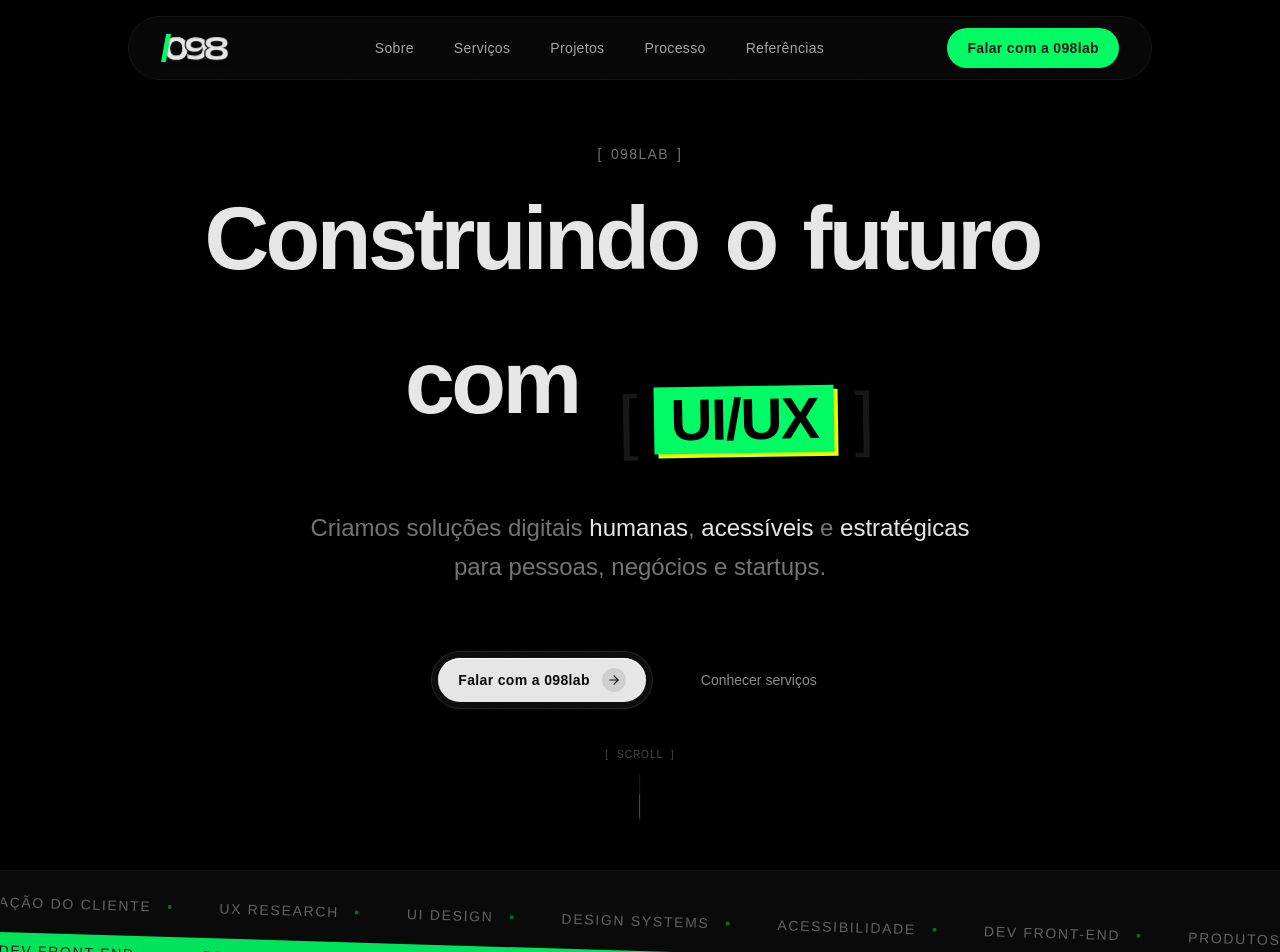
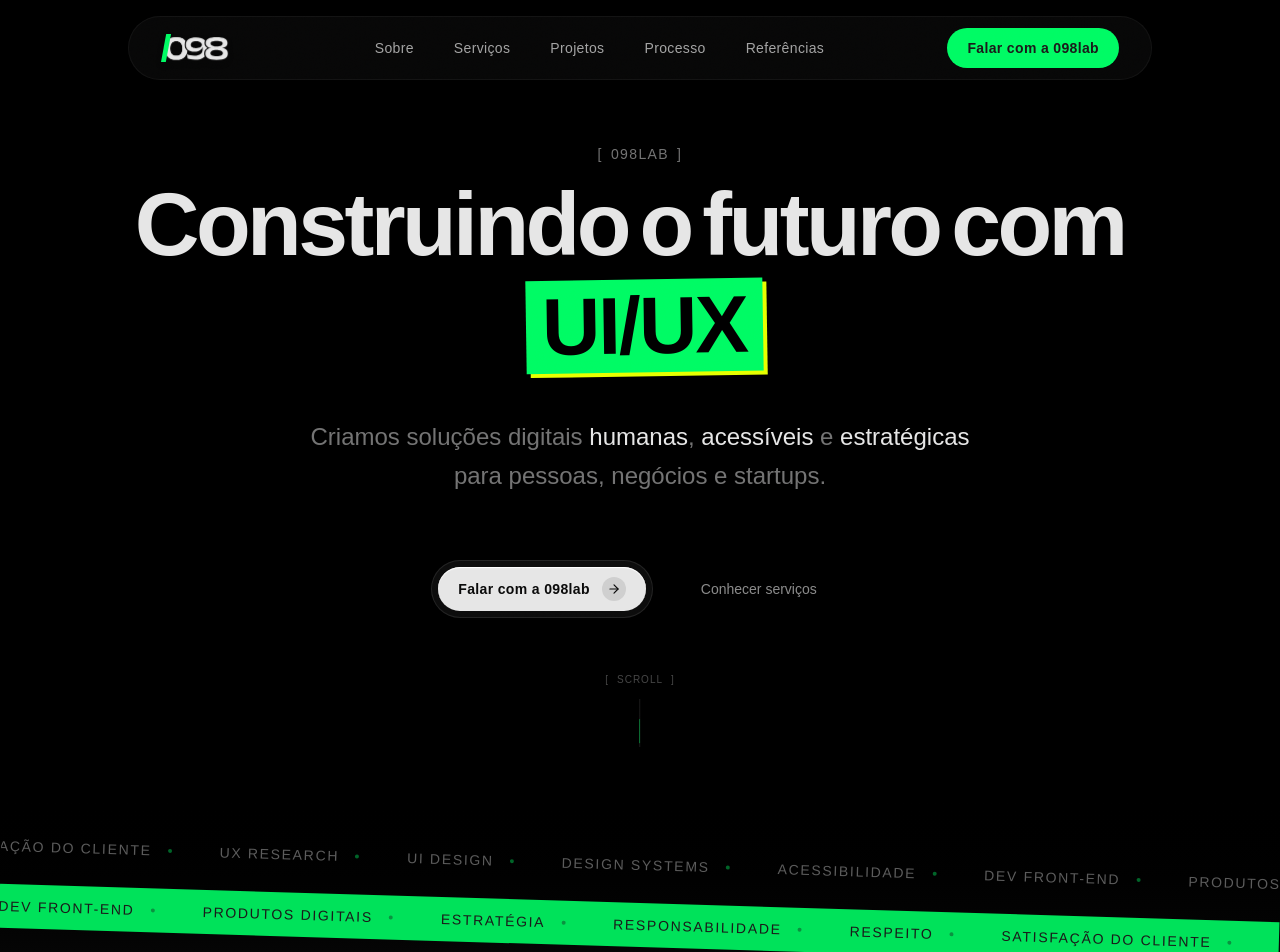
Before and after one commit to 098-LAB/landing-page, a Next.js app: page / in a window 1280 px wide. Shown: the top 952 px of the page. Built offline with nearby package versions, Linux system fonts and the light colour scheme; a web font is replaced by a local one.

Commit message:
feat: ajustando espaçamentos da hero

```diff
--- a/components/Hero.tsx
+++ b/components/Hero.tsx
@@ -34,7 +34,7 @@
           key={i}
           className="inline-block overflow-hidden"
           style={{
-            marginRight: "0.25em",
+            marginRight: "0.08em",
             paddingBottom: "0.2em",
             paddingTop: "0.1em",
             paddingRight: "0.1em",
@@ -43,8 +43,8 @@
         >
           <motion.span
             className="inline-block"
-            initial={{ y: "120%", rotate: 4, filter: "blur(8px)" }}
-            animate={inView ? { y: "0%", rotate: 0, filter: "blur(0px)" } : {}}
+            initial={{ y: "150%", rotate: 8, opacity: 0, filter: "blur(12px)" }}
+            animate={inView ? { y: "0%", rotate: 0, opacity: 1, filter: "blur(0px)" } : {}}
             transition={{
               duration: 1.2,
               delay: delay + i * 0.08,
@@ -119,7 +119,7 @@
         </motion.div>
 
         {/* Massive H1 (Max 2 lines) */}
-        <h1 className="text-[clamp(2.5rem,7vw,6.5rem)] font-anek-semi font-black leading-[1.1] tracking-[-0.04em] text-offwhite mb-10 w-full max-w-5xl text-center">
+        <h1 className="text-[clamp(2.5rem,7vw,6.5rem)] font-anek-semi font-black leading-[0.80] tracking-[-0.04em] text-offwhite mb-10 w-full max-w-5xl text-center">
           <WordReveal text="Construindo o futuro com" inView={inView} delay={0.2} />
 
           <motion.span
@@ -127,7 +127,7 @@
             animate={inView ? {
               opacity: 1,
               scale: 1,
-              y: [0, -10, 0],
+              y: [0, -8, 0],
               rotate: [0, -1, 0]
             } : {}}
             transition={{
@@ -135,13 +135,11 @@
               y: { duration: 4, repeat: Infinity, ease: "easeInOut" },
               rotate: { duration: 5, repeat: Infinity, ease: "easeInOut" }
             }}
-            className="inline-flex items-center gap-3 md:gap-5 ml-2 align-middle"
+            className="inline-flex items-center ml-2 align-middle"
           >
-            <span className="text-offwhite/10 text-[0.8em] font-light">[</span>
-            <span className="bg-verde text-black px-4 py-1 rounded-none shadow-[4px_4px_0px_#E6FF00] text-[0.65em] tracking-tight leading-none font-bold">
+            <span className="bg-verde text-black px-3 py-1 md:px-4 md:py-1.5 rounded-none shadow-[4px_4px_0px_#E6FF00] text-[0.85em] md:text-[0.9em] tracking-tight leading-none font-bold">
               UI/UX
             </span>
-            <span className="text-offwhite/10 text-[0.8em] font-light">]</span>
           </motion.span>
         </h1>
 
@@ -193,7 +191,7 @@
         initial={{ opacity: 0 }}
         animate={{ opacity: 1 }}
         transition={{ duration: 1, delay: 1.8 }}
-        className="absolute bottom-12 left-1/2 -translate-x-1/2 flex flex-col items-center gap-3 pointer-events-none"
+        className="absolute bottom-4 md:bottom-8 left-1/2 -translate-x-1/2 flex flex-col items-center gap-3 pointer-events-none hidden sm:flex"
       >
         <div className="flex gap-2 text-[10px] uppercase tracking-widest text-offwhite/30">
           <span>[</span> Scroll <span>]</span>
--- a/components/Marquee.tsx
+++ b/components/Marquee.tsx
@@ -68,12 +68,12 @@
   const rotate = useTransform(scrollYProgress, [0, 1], [-2, 2]);
 
   return (
-    <div ref={ref} className="py-8 relative overflow-hidden border-y border-concreto/20">
-      <motion.div style={{ rotate }} className="flex flex-col gap-3">
-        <div className="py-2">
+    <div ref={ref} className="pt-16 pb-12 relative overflow-hidden bg-gradient-to-b from-black to-[#0a0a0a] border-b border-concreto/20">
+      <motion.div style={{ rotate }} className="flex flex-col gap-4">
+        <div className="py-3">
           <Strip direction={1} speed={30} />
         </div>
-        <div className="py-2 bg-verde/90">
+        <div className="py-3 bg-verde/90">
           <Strip direction={-1} speed={24} accent />
         </div>
       </motion.div>
```
